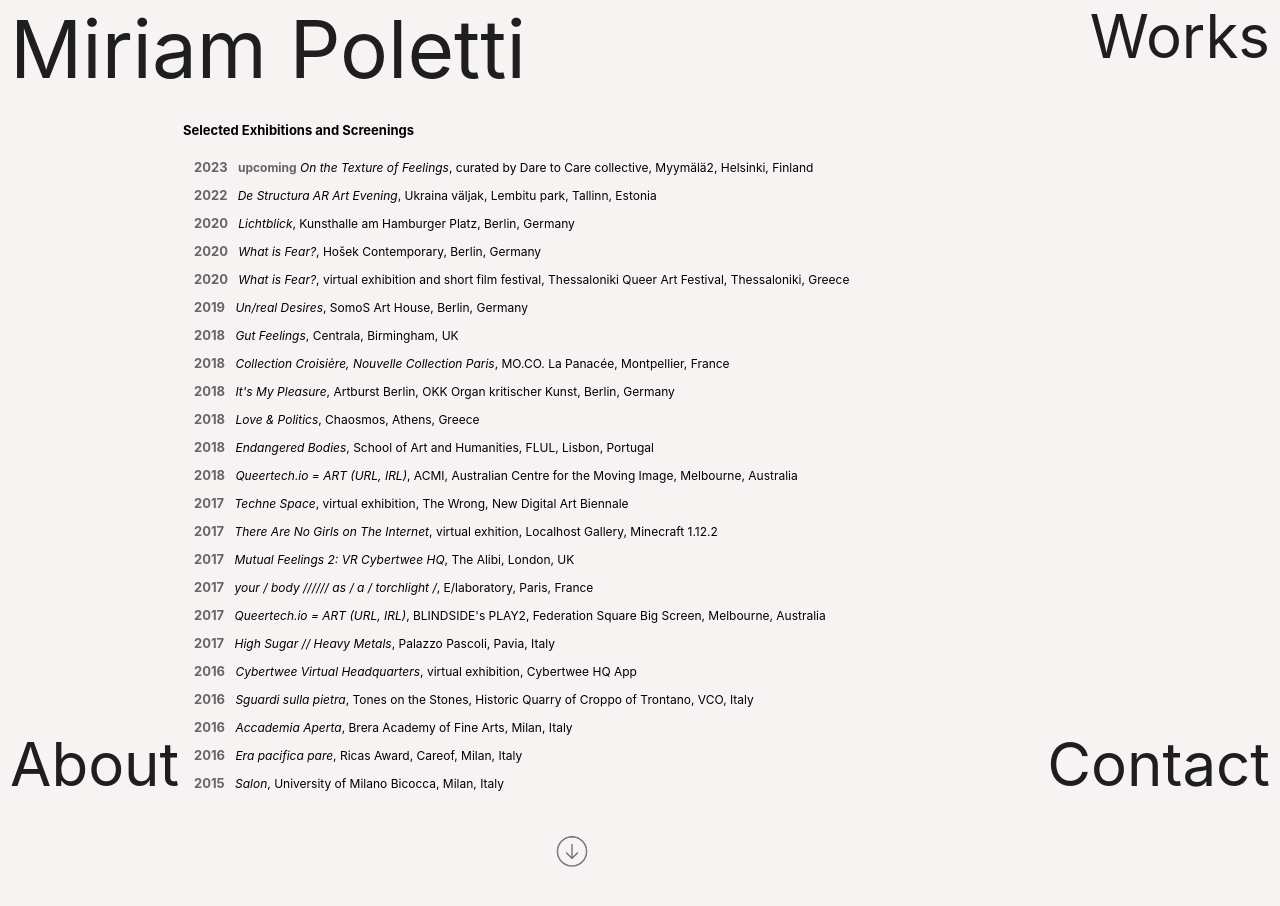
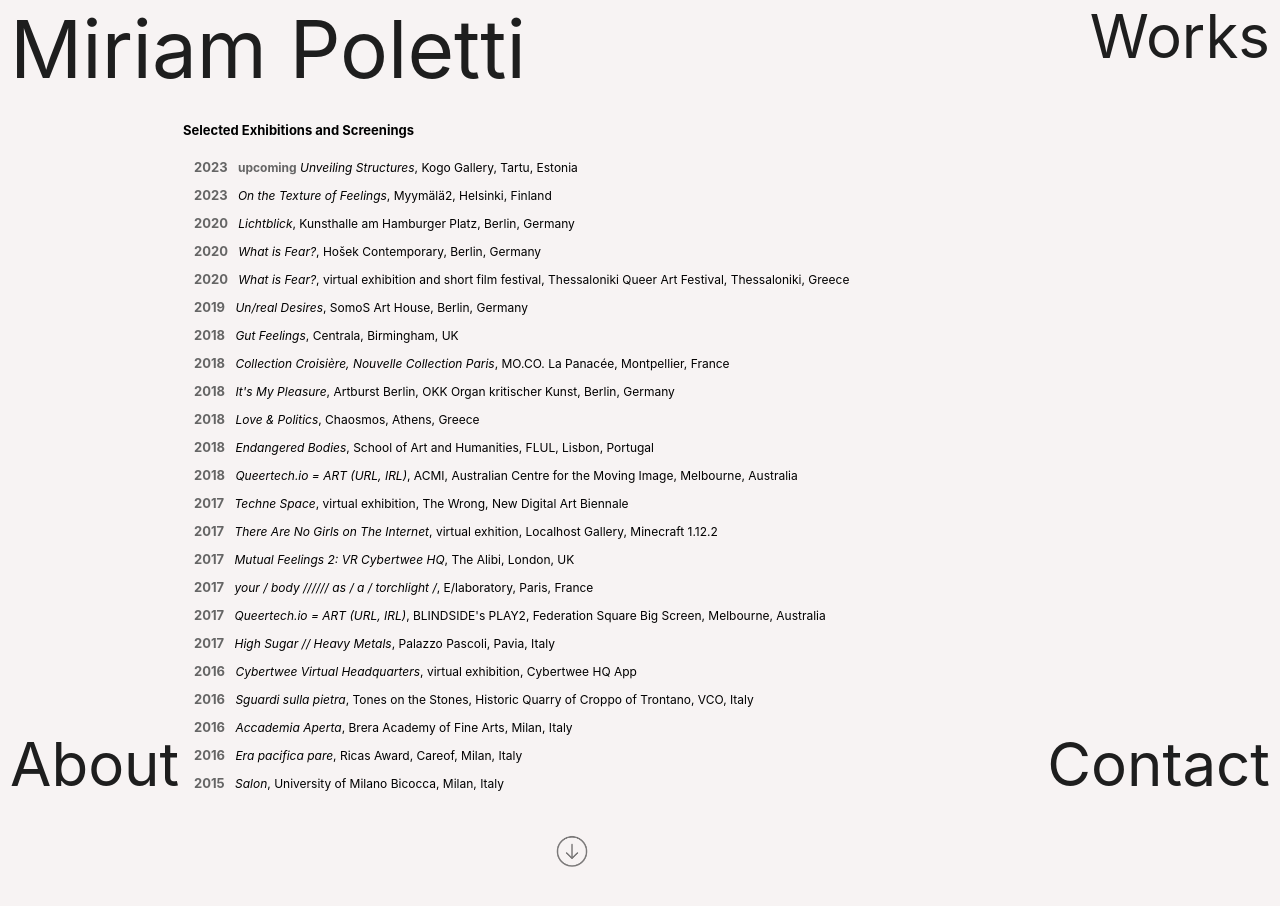
Before and after one commit to miriam-plt/portfolio, a React (Create React App) app: page /about in a window 1280 px wide. Both pictures are taken after a click on the picture 571 px from the left and 577 px from the top of the page. Shown: the top 906 px of the page. Built offline with nearby package versions, Linux system fonts and the light colour scheme; the HTML template or start-up script is replaced by a standard one; a web font is replaced by a local one.

Commit message:
update about page

```diff
--- a/src/Pages/About/index.js
+++ b/src/Pages/About/index.js
@@ -66,8 +66,8 @@ const About = () => {
 
             {exhibitionsShown && <div className='cv-section exhibitions'>
                 <h5 className='cv-category-title'>Selected Exhibitions and Screenings</h5>
-                    <p><b>2023</b> <strong>upcoming</strong> <i>On the Texture of Feelings</i>, curated by Dare to Care collective, Myymälä2, Helsinki, Finland</p>
-                    <p><b>2022</b> <i>De Structura AR Art Evening</i>, Ukraina väljak, Lembitu park, Tallinn, Estonia</p>
+                    <p><b>2023</b> <strong>upcoming</strong> <i>Unveiling Structures</i>, Kogo Gallery, Tartu, Estonia </p>
+                    <p><b>2023</b> <i>On the Texture of Feelings</i>, Myymälä2, Helsinki, Finland</p>
                     <p><b>2020</b> <i>Lichtblick</i>, Kunsthalle am Hamburger Platz, Berlin, Germany</p>
                     <p><b>2020</b> <i>What is Fear?</i>, Hošek Contemporary, Berlin, Germany</p>
                     <p><b>2020</b> <i>What is Fear?</i>, virtual exhibition and short film festival, Thessaloniki Queer Art Festival, Thessaloniki, Greece</p>
@@ -96,7 +96,7 @@ const About = () => {
 
             {grantsShown && <div className='cv-section grants'>
                 <h5 className='cv-category-title'>Grants & Residencies</h5>
-                    <p><b>2023</b> <strong>upcoming</strong> Artist Residency, funded by the European Union and implemented by the Goethe-Institut, Myymälä2, Helsinki, Finland</p>
+                    <p><b>2023</b> Artist Residency, funded by the European Union and implemented by the Goethe-Institut, Myymälä2, Helsinki, Finland</p>
                     <p><b>2022</b> Research Residency, DeStructura, multidimensional pan-European initiative, co-funded by the European Union, Tallinn and Narva, Estonia</p>
                     <p><b>2016</b> Nomination Ricas Award, Milan, Italy</p>
                     <p><b>2015</b> Lombardi Croci Foundation study scholarship for Fine Arts</p>
```
